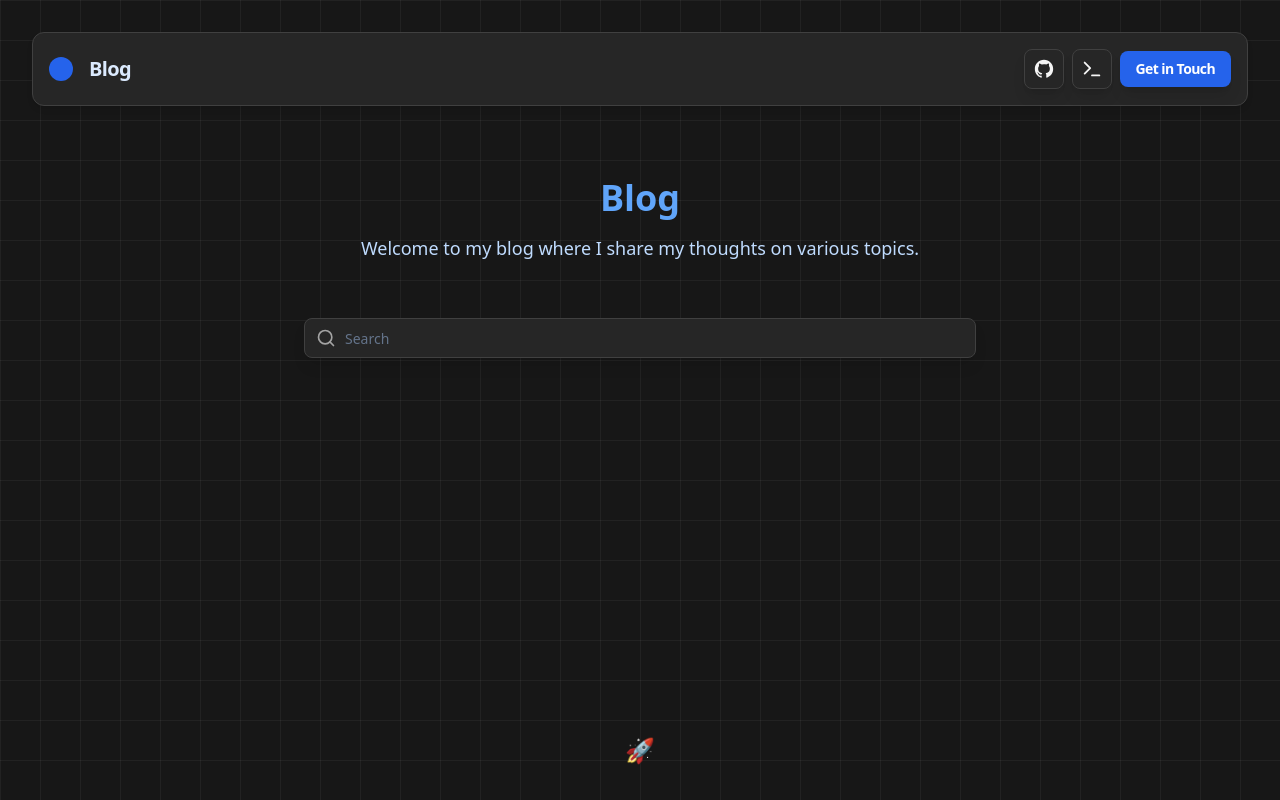
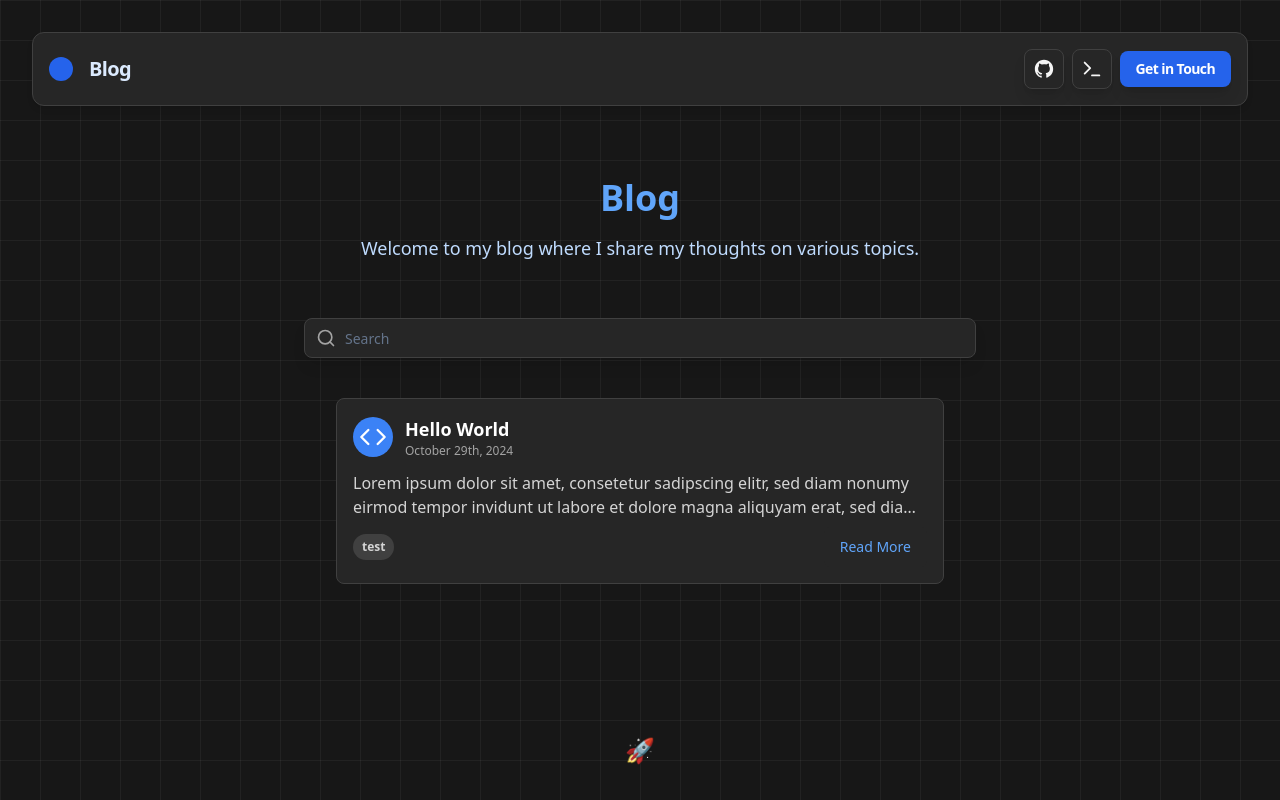
Before and after one commit to Fabbboy/portfolio, a Next.js app: page /blog in a window 1280 px wide. Built offline with nearby package versions, Linux system fonts and the light colour scheme.

Commit message:
uiiii blogs

```diff
--- a/package.json
+++ b/package.json
@@ -14,6 +14,7 @@
     "@radix-ui/react-separator": "^1.1.0",
     "@radix-ui/react-slot": "^1.1.0",
     "@radix-ui/react-tooltip": "^1.1.3",
+    "@tailwindcss/line-clamp": "^0.4.4",
     "@types/d3": "^7.4.3",
     "axios": "^1.7.7",
     "class-variance-authority": "^0.7.0",
--- a/src/app/blog/page.tsx
+++ b/src/app/blog/page.tsx
@@ -1,8 +1,10 @@
+import BlogEntryComponent from "@/components/BlogEntryComponent";
 import HeaderComponent from "@/components/HeaderComponent";
 import SectionStartComponent from "@/components/SectionStartComponent";
 import TaskbarComponent from "@/components/TaskbarComponent";
 import { Input } from "@/components/ui/input";
 import { SearchIcon } from "lucide-react";
+import moment from "moment";
 
 export default function BlogPage() {
   return (
@@ -24,7 +26,18 @@ export default function BlogPage() {
           </div>
         </div>
       </div>
-      <div className="grid grid-cols-1 gap-6"></div>
+      <div className="grid grid-cols-1 gap-6 w-full md:w-1/2 mx-auto">
+        <BlogEntryComponent
+          blogPost={{
+            title: "Hello World",
+            icon: "Code",
+            description:
+              "Lorem ipsum dolor sit amet, consetetur sadipscing elitr, sed diam nonumy eirmod tempor invidunt ut labore et dolore magna aliquyam erat, sed diam voluptua. At vero eos et accusam et justo duo dolores et ea rebum. Stet clita kasd gubergren, no sea takimata sanctus est Lorem ipsum dolor sit amet. Lorem ipsum dolor sit amet, consetetur sadipscing elitr, sed diam nonumy eirmod tempor invidunt ut labore et dolore magna aliquyam erat, sed diam voluptua. At vero eos et accusam et justo duo dolores et ea rebum. Stet clita kasd gubergren, no sea takimata sanctus est Lorem ipsum dolor sit amet.",
+            tags: ["test"],
+            date: moment(),
+          }}
+        />
+      </div>
       <TaskbarComponent />
     </main>
   );
--- /dev/null
+++ b/src/components/BlogEntryComponent/BlogEntryComponent.tsx
@@ -0,0 +1,61 @@
+import { Book, BoxIcon, CodeIcon } from "lucide-react";
+import { BlogPost, PostIcon } from "./types";
+import { Badge } from "../ui/badge";
+import { Button } from "../ui/button";
+
+type BlogEntryComponentProps = {
+  blogPost: BlogPost;
+};
+
+const BlogIconMap: Record<PostIcon, React.ReactElement> = {
+  Book: <Book className="w-7 h-7 text-white" />,
+  Code: <CodeIcon className="w-7 h-7 text-white" />,
+  Invalid: <BoxIcon className="w-7 h-7 text-white" />,
+};
+
+const BlogEntryComponent: React.FC<BlogEntryComponentProps> = ({
+  blogPost,
+}) => {
+  return (
+    <div className="bg-neutral-800 border border-neutral-700 rounded-lg p-4 space-y-3 ">
+      <div className="flex items-center space-x-3">
+        <div className="bg-blue-500 p-1.5 rounded-full">
+          {BlogIconMap[blogPost.icon || "Invalid"]}
+        </div>
+        <div>
+          <h3 className="text-lg font-semibold text-white">{blogPost.title}</h3>
+          <p className="text-xs text-neutral-400">
+            {blogPost.date.format("MMMM Do, YYYY")}
+          </p>
+        </div>
+      </div>
+      <div className="space-y-2">
+        <p className="text-neutral-300 text-md line-clamp-2">
+          {blogPost.description}
+        </p>
+
+        <div className="flex justify-between items-center">
+          <div className="flex space-x-1">
+            {blogPost.tags.map((tag, index) => (
+              <Badge
+                key={index}
+                variant="secondary"
+                className="bg-neutral-700 text-neutral-300 text-xs px-2 py-1"
+              >
+                {tag}
+              </Badge>
+            ))}
+          </div>
+          <Button
+            variant="ghost"
+            className="text-blue-400 hover:text-blue-300 hover:bg-neutral-700 text-sm bg-neutral-800"
+          >
+            Read More
+          </Button>
+        </div>
+      </div>
+    </div>
+  );
+};
+
+export default BlogEntryComponent;
--- /dev/null
+++ b/src/components/BlogEntryComponent/index.ts
@@ -0,0 +1,2 @@
+import BlogEntryComponent from "./BlogEntryComponent";
+export default BlogEntryComponent;
--- /dev/null
+++ b/src/components/BlogEntryComponent/types.ts
@@ -0,0 +1,10 @@
+import moment from "moment";
+
+export type PostIcon = "Book" | "Code" | "Invalid";
+export type BlogPost = {
+  title: string;
+  icon: PostIcon;
+  description: string;
+  tags: string[];
+  date: moment.Moment;
+};
--- a/tailwind.config.ts
+++ b/tailwind.config.ts
@@ -11,54 +11,55 @@ const config: Config = {
   theme: {
     extend: {
       borderRadius: {
-  			lg: 'var(--radius)',
-  			md: 'calc(var(--radius) - 2px)',
-  			sm: 'calc(var(--radius) - 4px)'
+        lg: "var(--radius)",
+        md: "calc(var(--radius) - 2px)",
+        sm: "calc(var(--radius) - 4px)",
       },
       colors: {
-  			background: 'hsl(var(--background))',
-  			foreground: 'hsl(var(--foreground))',
+        background: "hsl(var(--background))",
+        foreground: "hsl(var(--foreground))",
         card: {
-  				DEFAULT: 'hsl(var(--card))',
-  				foreground: 'hsl(var(--card-foreground))'
+          DEFAULT: "hsl(var(--card))",
+          foreground: "hsl(var(--card-foreground))",
         },
         popover: {
-  				DEFAULT: 'hsl(var(--popover))',
-  				foreground: 'hsl(var(--popover-foreground))'
+          DEFAULT: "hsl(var(--popover))",
+          foreground: "hsl(var(--popover-foreground))",
         },
         primary: {
-  				DEFAULT: 'hsl(var(--primary))',
-  				foreground: 'hsl(var(--primary-foreground))'
+          DEFAULT: "hsl(var(--primary))",
+          foreground: "hsl(var(--primary-foreground))",
         },
         secondary: {
-  				DEFAULT: 'hsl(var(--secondary))',
-  				foreground: 'hsl(var(--secondary-foreground))'
+          DEFAULT: "hsl(var(--secondary))",
+          foreground: "hsl(var(--secondary-foreground))",
         },
         muted: {
-  				DEFAULT: 'hsl(var(--muted))',
-  				foreground: 'hsl(var(--muted-foreground))'
+          DEFAULT: "hsl(var(--muted))",
+          foreground: "hsl(var(--muted-foreground))",
         },
         accent: {
-  				DEFAULT: 'hsl(var(--accent))',
-  				foreground: 'hsl(var(--accent-foreground))'
+          DEFAULT: "hsl(var(--accent))",
+          foreground: "hsl(var(--accent-foreground))",
         },
         destructive: {
-  				DEFAULT: 'hsl(var(--destructive))',
-  				foreground: 'hsl(var(--destructive-foreground))'
+          DEFAULT: "hsl(var(--destructive))",
+          foreground: "hsl(var(--destructive-foreground))",
         },
-  			border: 'hsl(var(--border))',
-  			input: 'hsl(var(--input))',
-  			ring: 'hsl(var(--ring))',
+        border: "hsl(var(--border))",
+        input: "hsl(var(--input))",
+        ring: "hsl(var(--ring))",
         chart: {
-  				'1': 'hsl(var(--chart-1))',
-  				'2': 'hsl(var(--chart-2))',
-  				'3': 'hsl(var(--chart-3))',
-  				'4': 'hsl(var(--chart-4))',
-  				'5': 'hsl(var(--chart-5))'
-  			}
-  		}
-  	}
+          "1": "hsl(var(--chart-1))",
+          "2": "hsl(var(--chart-2))",
+          "3": "hsl(var(--chart-3))",
+          "4": "hsl(var(--chart-4))",
+          "5": "hsl(var(--chart-5))",
         },
-  plugins: [require("tailwindcss-animate")],
+      },
+    },
+  },
+  // eslint-disable-next-line @typescript-eslint/no-require-imports
+  plugins: [require("tailwindcss-animate"), require("@tailwindcss/line-clamp")],
 };
 export default config;
```
Also changed, not shown: 1 other file (tests, documents, lock files or other folders). Lines whose indentation alone changed are shown as unchanged.
